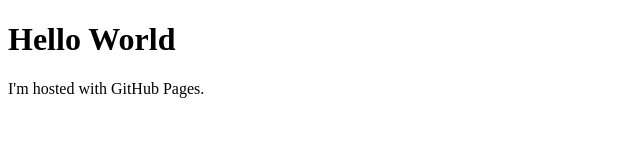
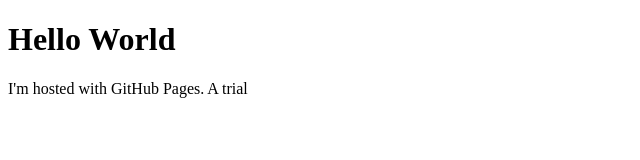
Before and after one commit to shamsheeryousaf/shamsheeryousaf.github.io, a plain HTML site: page index.html in a window 1280 px wide. Shown: the full height of the page, 0-640 px from the left. Drawn offline with Linux system fonts and the light colour scheme.

Commit message:
Minor Text change

```diff
--- a/index.html
+++ b/index.html
@@ -2,6 +2,6 @@
 <html>
 <body>
 <h1>Hello World</h1>
-<p>I'm hosted with GitHub Pages.</p>
+<p>I'm hosted with GitHub Pages. A trial</p>
 </body>
 </html>
```
